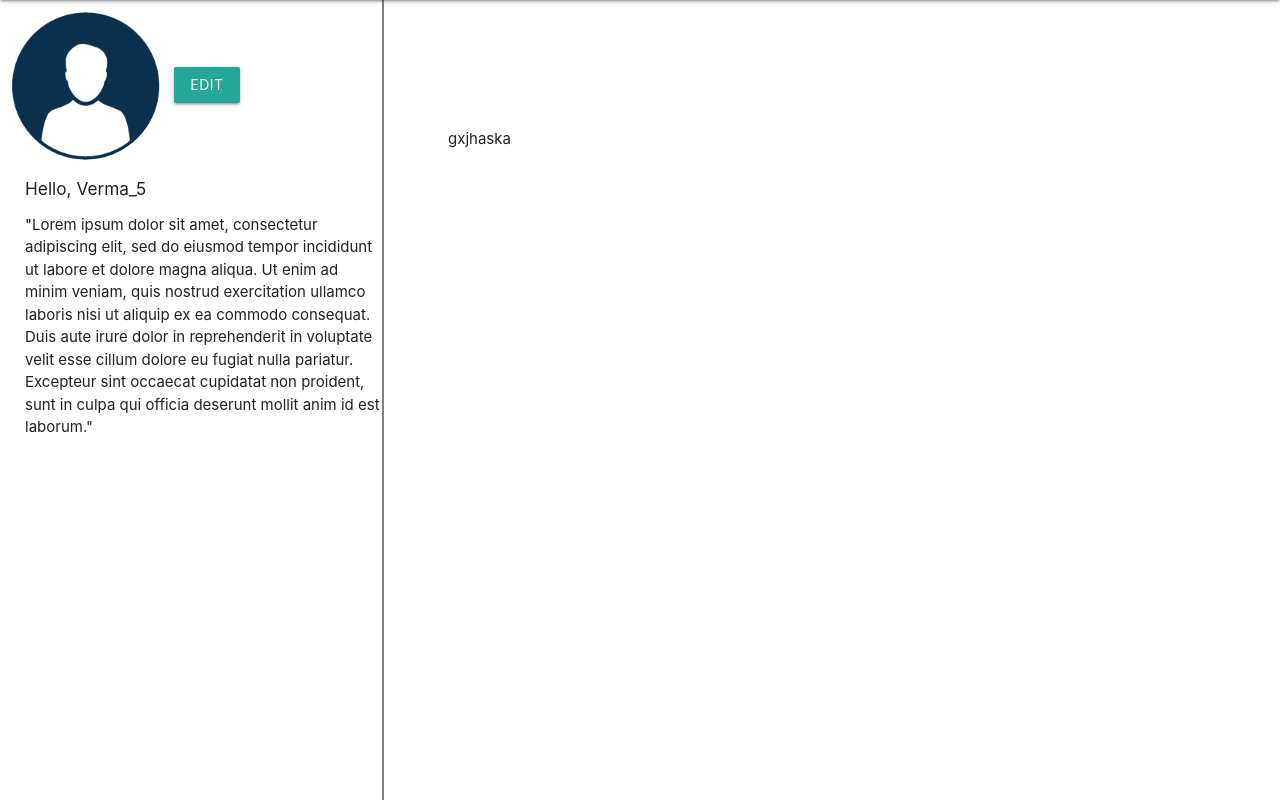
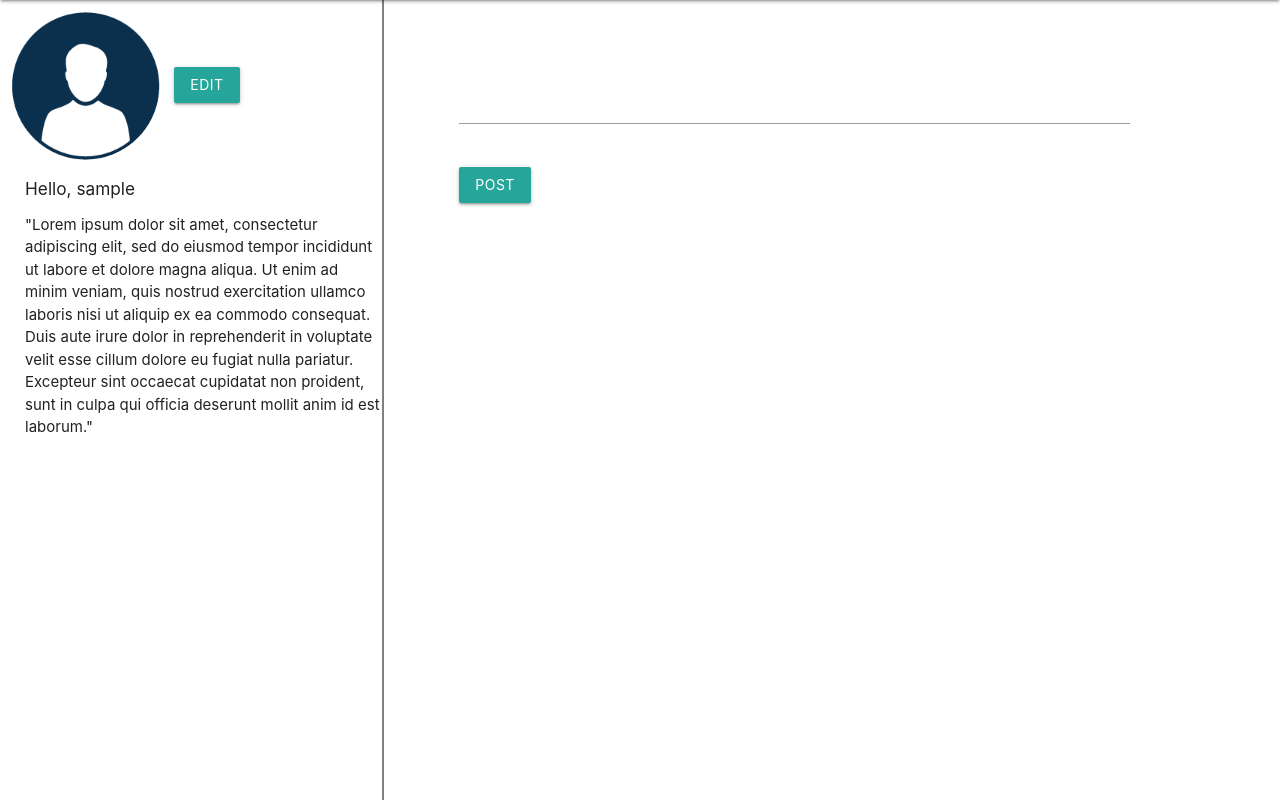
Before and after one commit to vermashubhi4/pen-paper, a PHP site: page /profile.php in a window 1280 px wide. Shown: the part 64-864 px from the top of the page. Run offline with PHP 8.4, Linux system fonts and the light colour scheme; the visitor is signed in with stand-in values (Sample User, id 1).

Commit message:
Added text area and button for posts, created and connected userpost table to userinfo, saved posts in userpost table

```diff
--- a/assets/css/main.css
+++ b/assets/css/main.css
@@ -113,6 +113,10 @@ box-shadow: 0px 3px 8px rgb(100,100,100);
  /* float: left; */
 }
 .second_section{
+  display: flex;
+  align-items: center;
+  justify-content: center;
+
   padding: 5% 0;
  min-width: 60vw;
  max-width: 60vw;
@@ -150,7 +154,7 @@ span.psw {
   min-width: 100%;
   min-height: 100%;
   padding-left: 35%;
-  padding-top: 10%;
+  padding-top: 5%;
   margin: 0 auto;
   /* background-color: blue !important; */
 }
@@ -169,10 +173,5 @@ vertical-align: middle;
 .bio{
   margin-left: 25px;
 }
-/* .vl {
 
-  height: 560px;
-  position:absolute;
-  left: 35%;
-} */
 /*profile.html end*/
--- a/profile.php
+++ b/profile.php
@@ -26,15 +26,15 @@
 
 <div class="left userinfo">
 
-  <img src="assets/images/profilepic.png" alt="Avatar" class="circle avatar">
+  <img src="assets/images/profilepic.png" alt="Avatar" class="circle avatar" >
   <a class="waves-effect waves-light btn">edit</a>
   <br>
-  <h6 id="uname">Hello, Verma_5</h6>
+  <h6 id="uname">Hello, <span name='uname' id='username'><?php  echo $_SESSION["USERNAME"] ?> </span></h6>
   <p class="bio"><span id="bio">"Lorem ipsum dolor sit amet, consectetur adipiscing elit,
     sed do eiusmod tempor incididunt ut labore et dolore magna aliqua. Ut enim ad minim veniam,
     quis nostrud exercitation ullamco laboris nisi ut aliquip ex ea commodo consequat.
     Duis aute irure dolor in reprehenderit in voluptate velit esse cillum dolore eu fugiat nulla pariatur.
-    Excepteur sint occaecat cupidatat non proident, sunt in culpa qui officia deserunt mollit anim id est laborum."<span></p>
+    Excepteur sint occaecat cupidatat non proident, sunt in culpa qui officia deserunt mollit anim id est laborum."</span></p>
 </div>
 <!-- <div class="center">
   <div class="vl">
@@ -42,7 +42,17 @@
 </div> -->
 <div class="userpost">
 <div class="posts">
-  gxjhaska
+  <div class="row">
+    <form action="post_action.php" method="post" class="col s12">
+      <div class="row">
+        <div class="input-field col s10">
+          <textarea name="textarea1" id="textarea1" class="materialize-textarea"></textarea>
+          <!-- <label for="textarea1">Textarea</label> -->
+        </div>
+      </div>
+      <input class="waves-effect waves-light btn mysigninbtn" type="submit" name="post" value="Post">
+    </form>
+  </div>
 </div>
 </div>
 
--- a/signin.php
+++ b/signin.php
@@ -25,10 +25,10 @@
       </nav>
     </div>
     <!-- Navigation bar ending -->
-<div class="left first_section">
+<!-- <div class="left first_section">
 
-</div>
-<div class="center second_section">
+</div> -->
+<div class="second_section">
     <div class="container">
       <div class="row">
  <form class="col s12 blue-grey lighten-5 mycontainer2" name="signinform" action="signin_action.php" method="post">
--- a/signin_action.php
+++ b/signin_action.php
@@ -16,7 +16,7 @@ include 'dbconnect.php';
      session_start();
      $_SESSION["USERNAME"]=$uname;
 
-     header("Location:profile.php");
+     header("Location:profile.php?uname: ".$uname);
    }
    else{
      $msg="Invalid Arguments";
```
Also changed, not shown: home.php (renamed from home.html, +7 -2 lines), post_action.php (added, +21 -0 lines).
